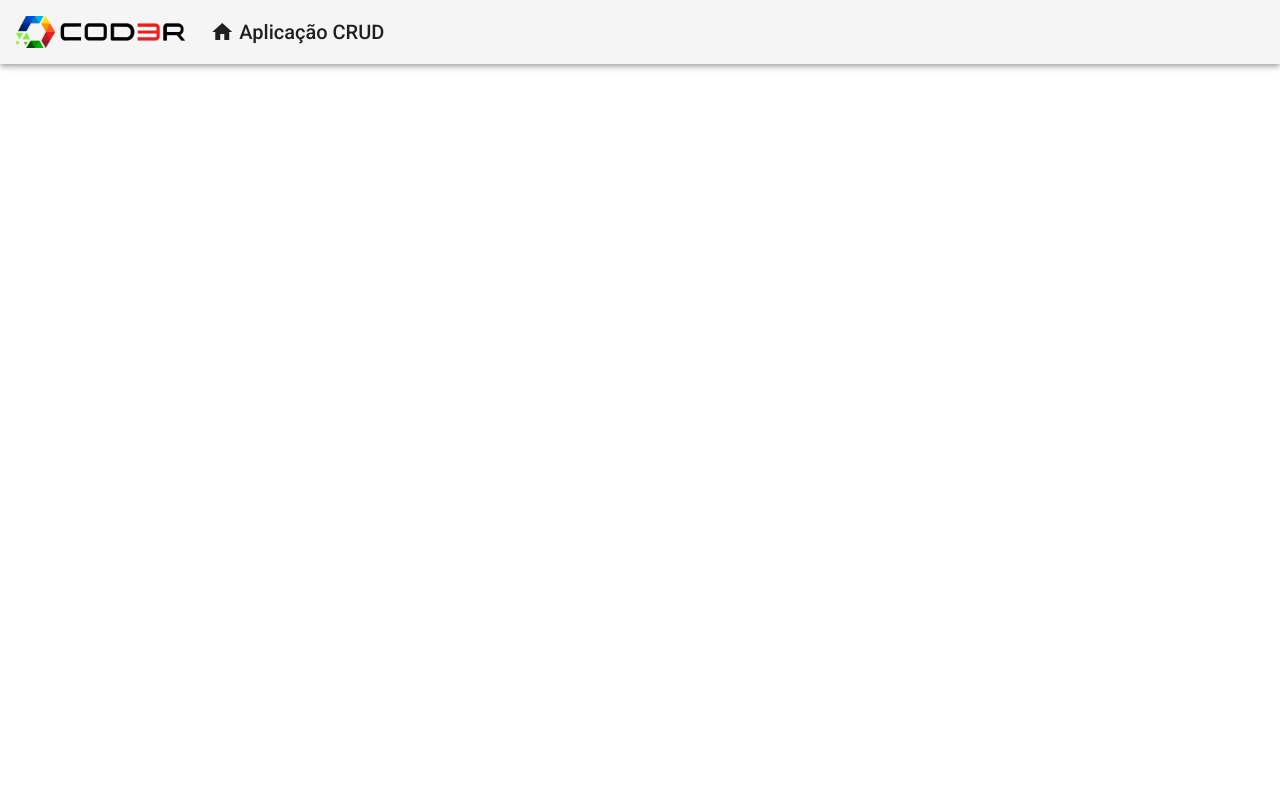
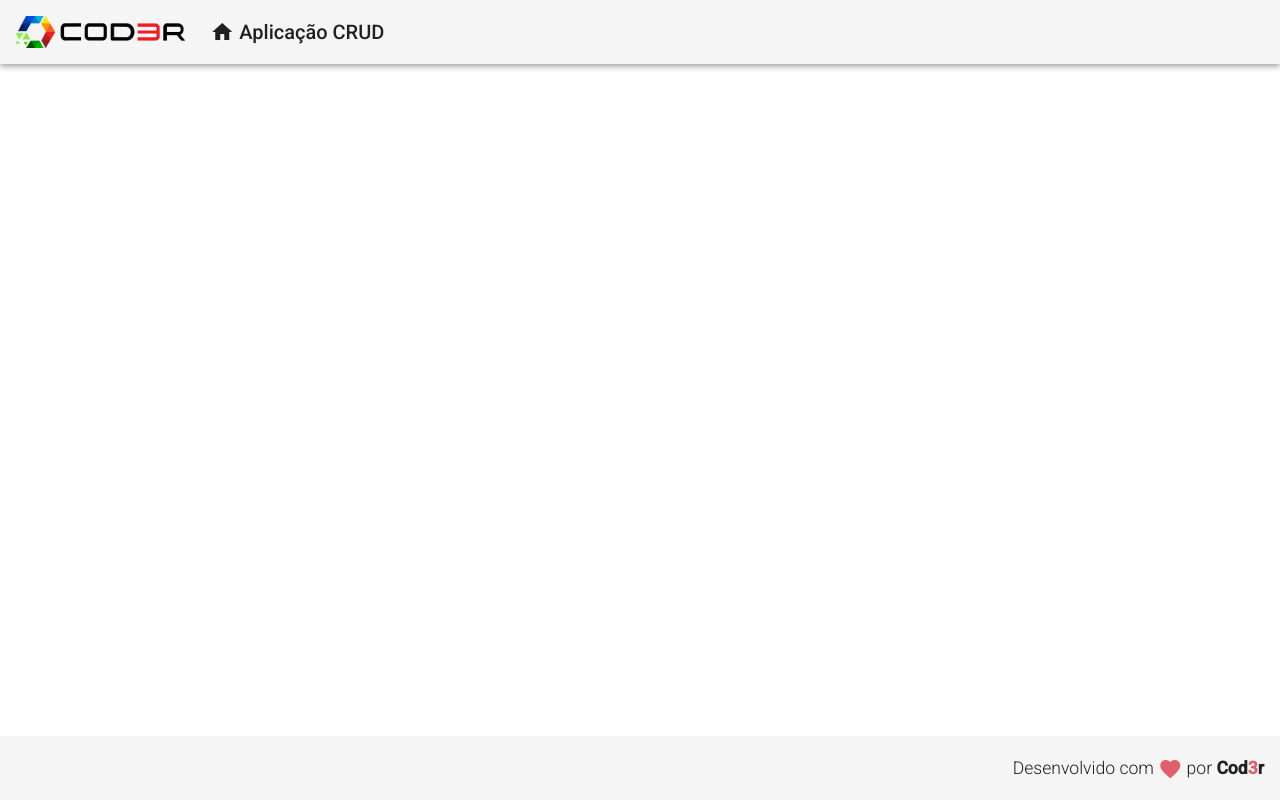
Before and after one commit to WagnerAcosta/cod3r-angular9, an Angular app in the folder frontend/: page / in a window 1280 px wide. Built offline with nearby package versions, Linux system fonts and the light colour scheme.

Commit message:
Componente Rodapé

```diff
--- a/frontend/src/app/app.component.html
+++ b/frontend/src/app/app.component.html
@@ -1 +1,2 @@
 <app-header></app-header>
+<app-footer></app-footer>
--- a/frontend/src/app/app.module.ts
+++ b/frontend/src/app/app.module.ts
@@ -6,12 +6,14 @@
 import { BrowserAnimationsModule } from '@angular/platform-browser/animations';
 import { HeaderComponent } from './components/template/header/header.component';
 
-import { MatToolbarModule } from '@angular/material/toolbar'
+import { MatToolbarModule } from '@angular/material/toolbar';
+import { FooterComponent } from './components/template/footer/footer.component'
 
 @NgModule({
   declarations: [
     AppComponent,
-    HeaderComponent
+    HeaderComponent,
+    FooterComponent
   ],
   imports: [
     BrowserModule,
--- /dev/null
+++ b/frontend/src/app/components/template/footer/footer.component.css
@@ -0,0 +1,11 @@
+.footer{
+    position:fixed;
+    bottom:0;
+
+    display:flex;
+    justify-content:flex-end;
+}
+.footer > span{
+    font-size: 1.1rem;
+    font-weight: 300;
+}
--- /dev/null
+++ b/frontend/src/app/components/template/footer/footer.component.html
@@ -0,0 +1,9 @@
+<mat-toolbar class='footer'>
+    <span>
+        Desenvolvido com
+        <i class="material-icons red v-middle">
+            favorite
+        </i>
+        por <strong>Cod<span class="red">3</span>r </strong>
+    </span>
+</mat-toolbar>
--- /dev/null
+++ b/frontend/src/app/components/template/footer/footer.component.ts
@@ -0,0 +1,15 @@
+import { Component, OnInit } from '@angular/core';
+
+@Component({
+  selector: 'app-footer',
+  templateUrl: './footer.component.html',
+  styleUrls: ['./footer.component.css']
+})
+export class FooterComponent implements OnInit {
+
+  constructor() { }
+
+  ngOnInit() {
+  }
+
+}
--- a/frontend/src/styles.css
+++ b/frontend/src/styles.css
@@ -2,3 +2,11 @@
 
 html, body { height: 100%; }
 body { margin: 0; font-family: Roboto, "Helvetica Neue", sans-serif; }
+
+.red {
+    color:rgb(227, 94, 107)
+}
+
+.v-middle{
+    vertical-align: middle;
+}
```
